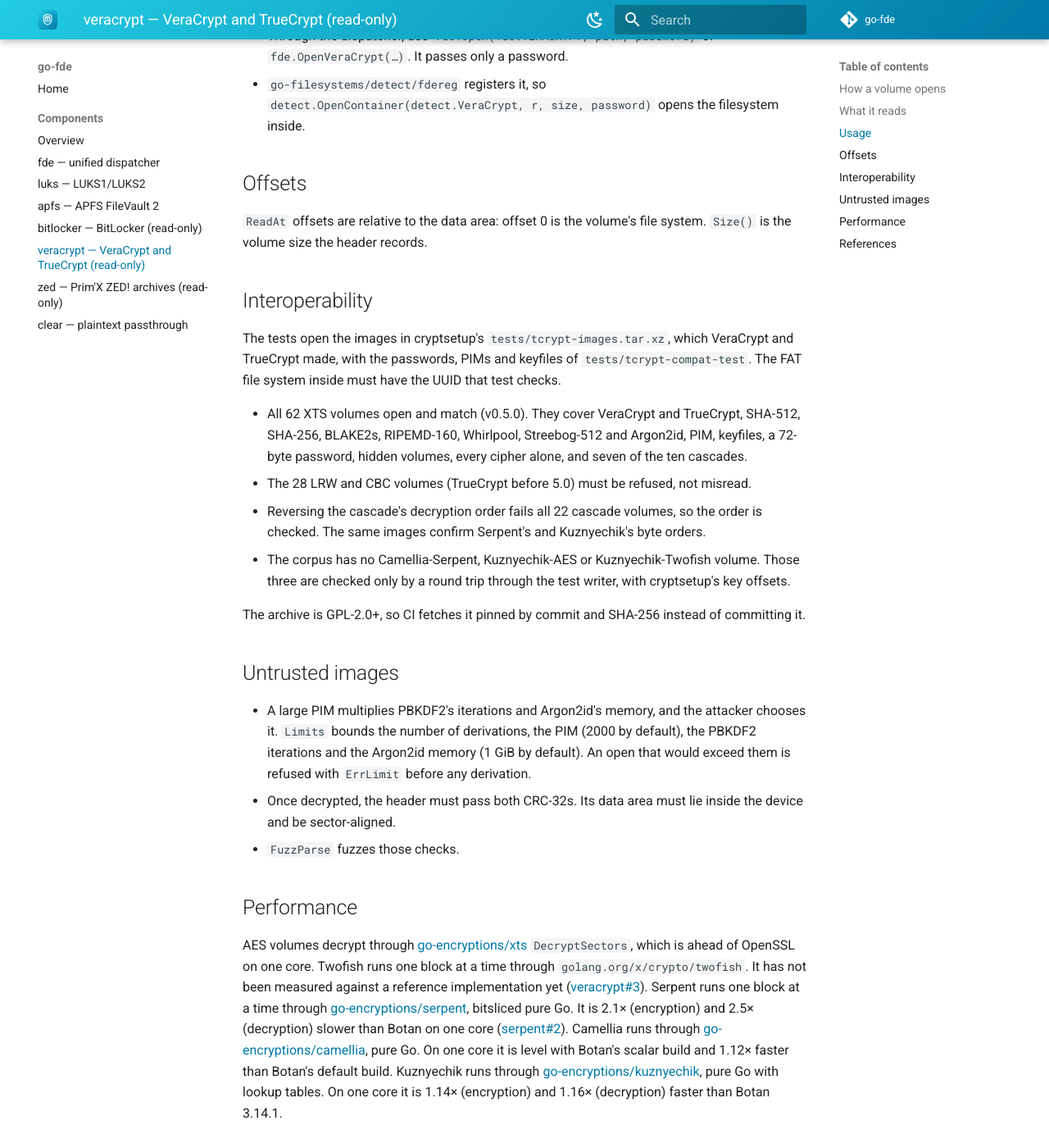
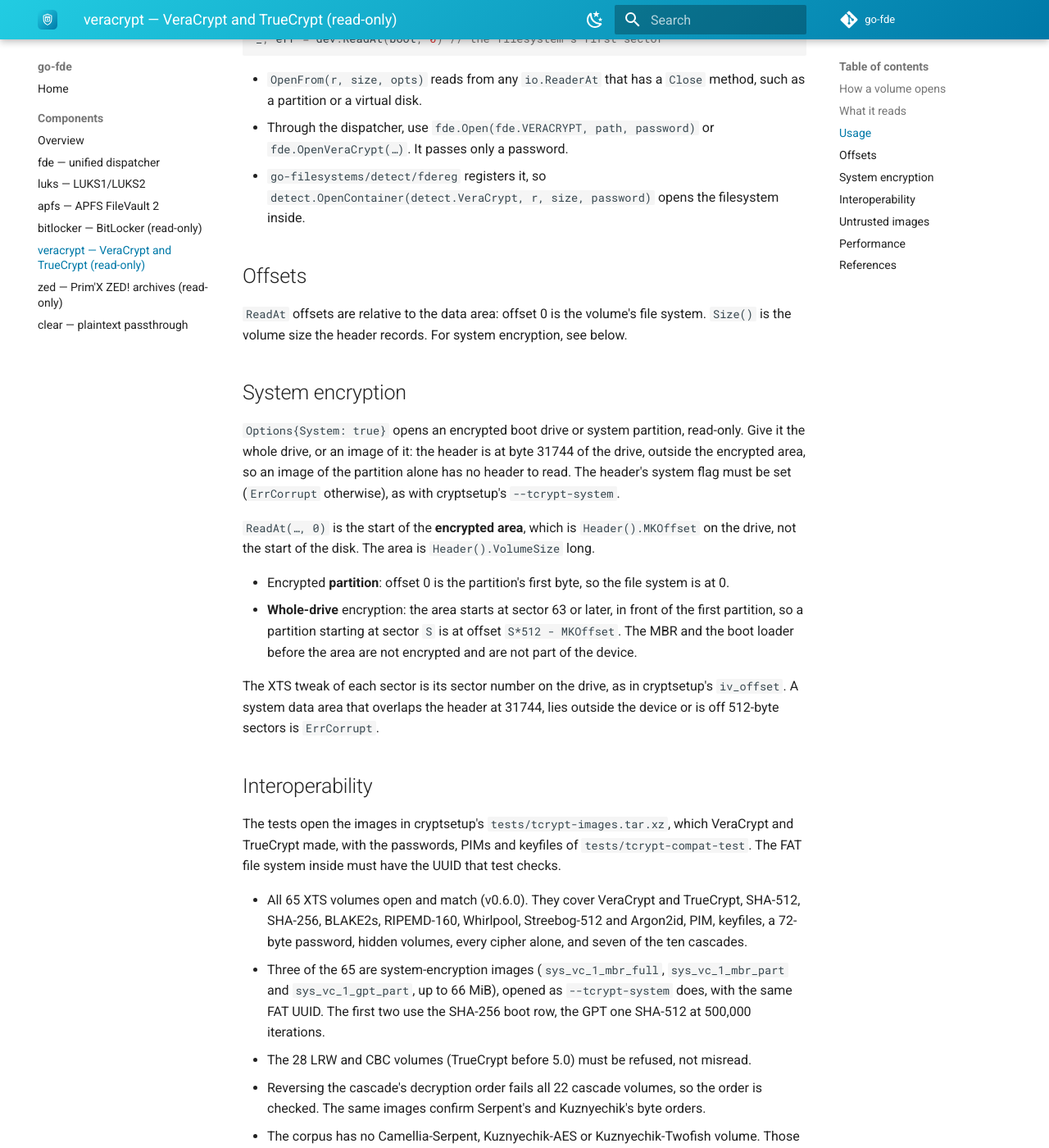
Before and after one commit to go-fde/docs, an MkDocs documentation site: the page built from docs/components/veracrypt.md, in a window 1280 px wide and 1400 px high, scrolled down 1673 px. Shown: the whole window at 82% size. Built offline with MkDocs 1.6.1 and Material for MkDocs 9.7.7, drawn with Linux system fonts in a browser that asks for light colours; the version menu is left out; some of the changed text lies outside the part shown.

Commit message:
veracrypt: document system encryption (v0.6.0)
Options.System, the boot KDF rows, where ReadAt(0) is for a partition and
for a whole-drive encryption, the refusals (hidden operating system
included), and the corpus counts: 65 opened, 28 refused.

Co-Authored-By: Claude Sonnet 5.5 <noreply@anthropic.com>

```diff
--- a/docs/components/veracrypt.md
+++ b/docs/components/veracrypt.md
@@ -33,16 +33,18 @@ Because the header cannot be recognised, the [`fde`](fde.md) dispatcher's
 | | |
 |---|---|
 | Ciphers (XTS) | every XTS chain VeraCrypt offers: AES, Camellia, Kuznyechik, Serpent, Twofish, and the cascades AES-Twofish, AES-Twofish-Serpent, Camellia-Kuznyechik, Camellia-Serpent, Kuznyechik-AES, Kuznyechik-Serpent-Camellia, Kuznyechik-Twofish, Serpent-AES, Serpent-Twofish-AES, Twofish-Serpent |
-| KDFs | every non-boot KDF VeraCrypt and TrueCrypt use: PBKDF2 with SHA-512, SHA-256, BLAKE2s-256, RIPEMD-160, Whirlpool or Streebog-512; Argon2id; TrueCrypt's PBKDF2-SHA-1 with `Legacy` |
+| KDFs | every KDF VeraCrypt and TrueCrypt use: PBKDF2 with SHA-512, SHA-256, BLAKE2s-256, RIPEMD-160, Whirlpool or Streebog-512; Argon2id; TrueCrypt's PBKDF2-SHA-1 with `Legacy`; with `System`, also VeraCrypt's boot rows (SHA-256 and BLAKE2s-256 at 200,000 iterations, RIPEMD-160 at 327,661, PIM multiplier 2048) |
 | Options | PIM, keyfiles (up to 1 MiB each), passwords up to 128 bytes |
-| Volumes | normal, hidden, backup headers; VeraCrypt and TrueCrypt 5.0 and later |
+| Volumes | normal, hidden, backup headers; system encryption (`System`); VeraCrypt and TrueCrypt 5.0 and later |
 
 **Not supported yet.** A volume that uses these fails like a wrong
 password, because nothing on disk can tell the two apart:
 
 - TrueCrypt's LRW and CBC modes, and headers older than version 3.
 
-**Refused** with `ErrUnsupported`: system encryption, and sector sizes
+**Refused** with `ErrUnsupported`: a hidden operating system (a system
+header that records a hidden size), a system header opened without
+`System`, `System` combined with `Hidden` or `Backup`, and sector sizes
 other than 512 bytes.
 
 ## Usage
@@ -74,7 +76,31 @@ _, err = dev.ReadAt(boot, 0) // the filesystem's first sector
 ## Offsets
 
 `ReadAt` offsets are relative to the data area: offset 0 is the volume's
-file system. `Size()` is the volume size the header records.
+file system. `Size()` is the volume size the header records. For system
+encryption, see below.
+
+## System encryption
+
+`Options{System: true}` opens an encrypted boot drive or system partition,
+read-only. Give it the whole drive, or an image of it: the header is at
+byte 31744 of the drive, outside the encrypted area, so an image of the
+partition alone has no header to read. The header's system flag must be set
+(`ErrCorrupt` otherwise), as with cryptsetup's `--tcrypt-system`.
+
+`ReadAt(…, 0)` is the start of the **encrypted area**, which is
+`Header().MKOffset` on the drive, not the start of the disk. The area is
+`Header().VolumeSize` long.
+
+- Encrypted **partition**: offset 0 is the partition's first byte, so the
+  file system is at 0.
+- **Whole-drive** encryption: the area starts at sector 63 or later, in front
+  of the first partition, so a partition starting at sector `S` is at offset
+  `S*512 - MKOffset`. The MBR and the boot loader before the area are not
+  encrypted and are not part of the device.
+
+The XTS tweak of each sector is its sector number on the drive, as in
+cryptsetup's `iv_offset`. A system data area that overlaps the header at
+31744, lies outside the device or is off 512-byte sectors is `ErrCorrupt`.
 
 ## Interoperability
 
@@ -83,10 +109,14 @@ which VeraCrypt and TrueCrypt made, with the passwords, PIMs and keyfiles of
 `tests/tcrypt-compat-test`. The FAT file system inside must have the UUID
 that test checks.
 
-- All 62 XTS volumes open and match (v0.5.0). They cover VeraCrypt and
+- All 65 XTS volumes open and match (v0.6.0). They cover VeraCrypt and
   TrueCrypt, SHA-512, SHA-256, BLAKE2s, RIPEMD-160, Whirlpool, Streebog-512
   and Argon2id, PIM, keyfiles, a 72-byte password, hidden volumes, every
   cipher alone, and seven of the ten cascades.
+- Three of the 65 are system-encryption images (`sys_vc_1_mbr_full`,
+  `sys_vc_1_mbr_part` and `sys_vc_1_gpt_part`, up to 66 MiB), opened as
+  `--tcrypt-system` does, with the same FAT UUID. The first two use the
+  SHA-256 boot row, the GPT one SHA-512 at 500,000 iterations.
 - The 28 LRW and CBC volumes (TrueCrypt before 5.0) must be refused, not
   misread.
 - Reversing the cascade's decryption order fails all 22 cascade volumes,
@@ -107,7 +137,8 @@ instead of committing it.
   default). An open that would exceed them is refused with `ErrLimit` before
   any derivation.
 - Once decrypted, the header must pass both CRC-32s. Its data area must lie
-  inside the device and be sector-aligned.
+  inside the device and be sector-aligned; a system data area must not
+  overlap the header at 31744.
 - `FuzzParse` fuzzes those checks.
 
 ## Performance
```
Also changed, not shown: docs/components/index.md (+1 -1 lines), docs/index.md (+1 -1 lines).
